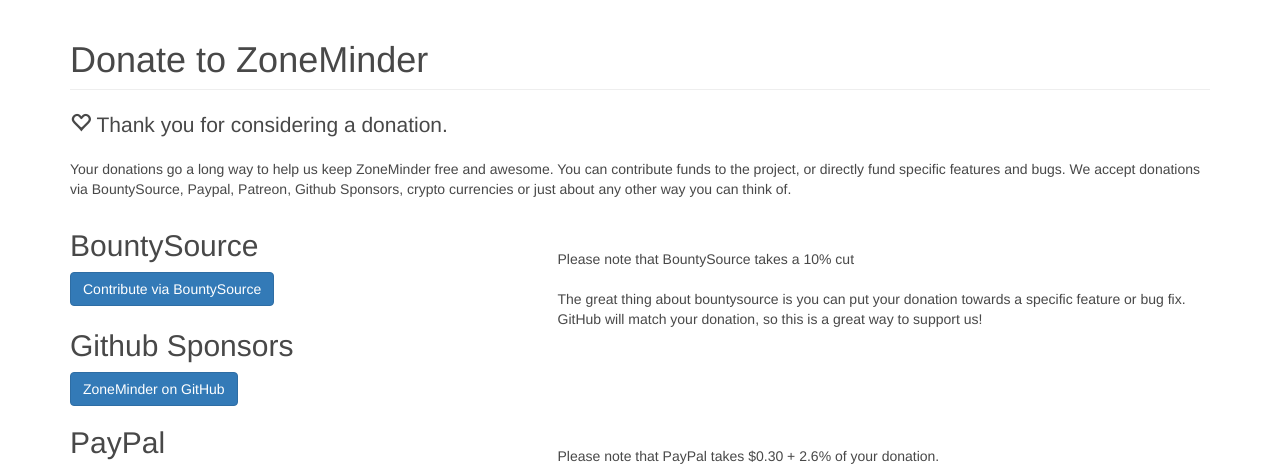
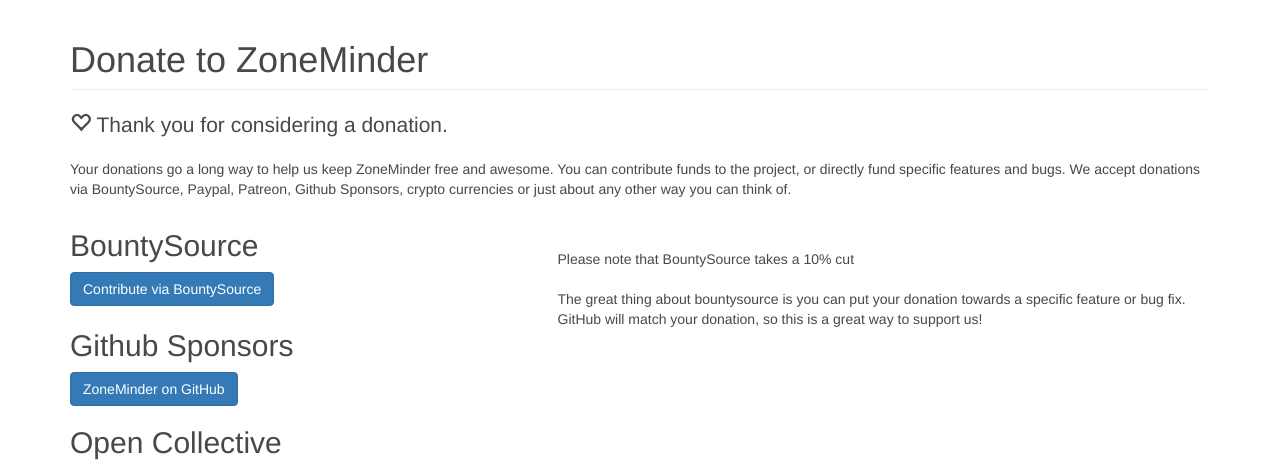
Before and after one commit to ZoneMinder/zoneminder.github.io, a Jekyll site: the page built from donate.html, in a window 1280 px wide. Shown: the part 100-567 px from the top of the page. Built offline with Jekyll 4.4.1, drawn with Linux system fonts in a browser that asks for light colours; comment, search, counter and statistics services are not loaded; some of the changed text lies outside the part shown; grey boxes are pictures that could not be loaded.

Commit message:
add opencollective link

```diff
--- a/donate.html
+++ b/donate.html
@@ -36,6 +36,14 @@ permalink: /donate/
   </div>
   <div class="col-md-7">
     GitHub will match your donation, so this is a great way to support us!
+  </div>
+</div>
+<div class="row">
+  <div class="col-md-5">
+    <h2>Open Collective</h2>
+    <a class="btn btn-primary" role="button" href="https://opencollective.com/zoneminder">ZoneMinder on OpenCollective</a>
+  </div>
+  <div class="col-md-7">
   </div>
 </div>
 <div class="row">
```
